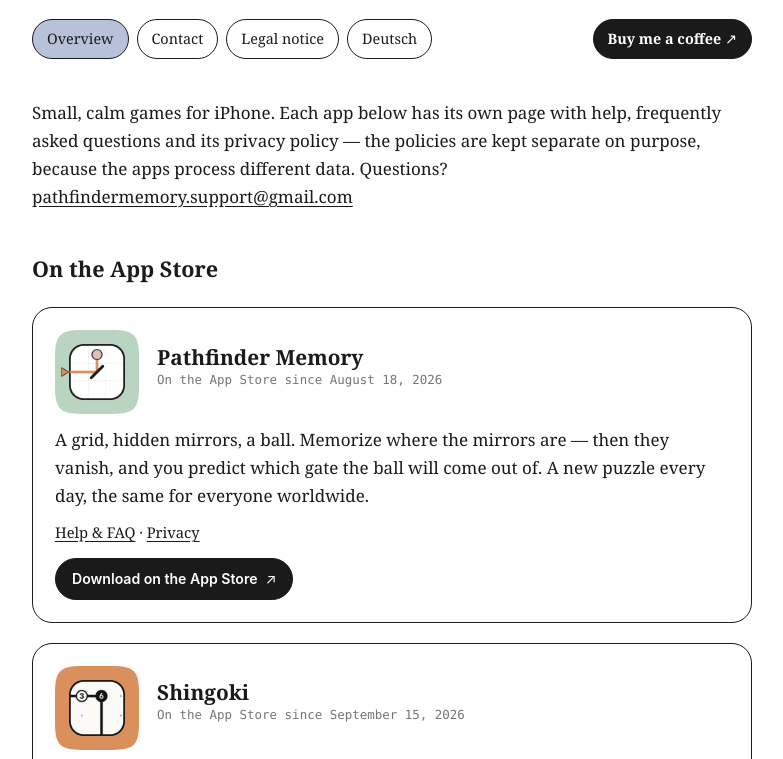
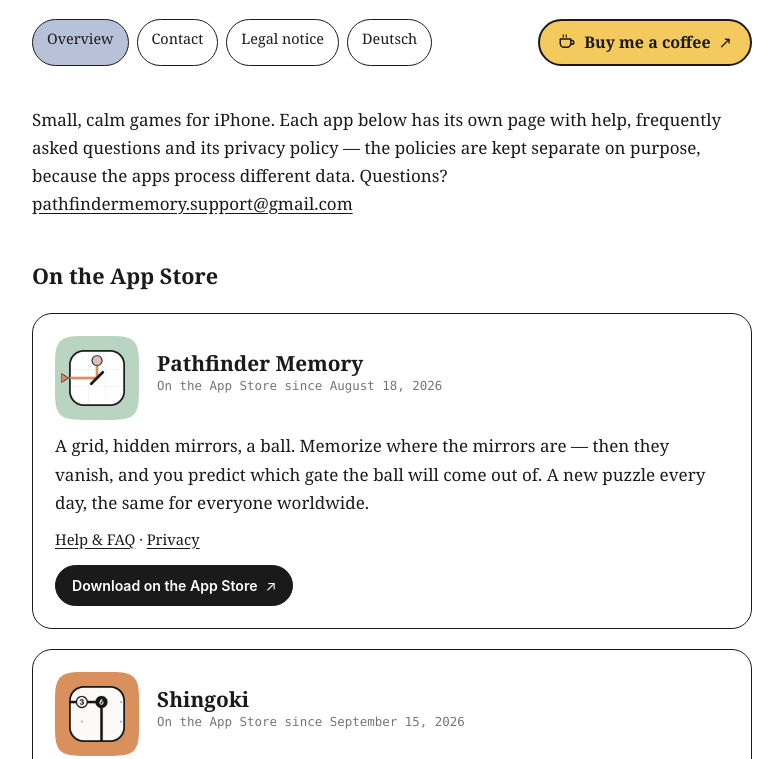
Before and after one commit to pascaldohmeier/pascaldohmeier.github.io, a plain HTML site: page en.html in a window 1280 px wide. Shown: the part 134-893 px from the top of the page, without its empty margins (248-1031 px from the left). Drawn offline with Linux system fonts and the light colour scheme.

Commit message:
Abgleich aus ~/website

```diff
--- a/en.html
+++ b/en.html
@@ -30,7 +30,7 @@
   <a href="#contact">Contact</a>
   <a href="impressum.html">Legal notice</a>
   <a href="./" lang="de">Deutsch</a>
-  <a class="coffee" href="https://buymeacoffee.com/pascaldohmeier" target="_blank" rel="noopener">Buy me a coffee</a>
+  <a class="coffee" href="https://buymeacoffee.com/pascaldohmeier" target="_blank" rel="noopener"><svg class="cup" viewBox="0 0 24 24" width="18" height="18" aria-hidden="true"><path d="M3 8h14v6a5 5 0 0 1-5 5H8a5 5 0 0 1-5-5V8zm14 2h1.5a2.5 2.5 0 0 1 0 5H17" fill="none" stroke="currentColor" stroke-width="2" stroke-linejoin="round"/><path d="M7 2.5c-.8 1 .8 2 0 3M11 2.5c-.8 1 .8 2 0 3" fill="none" stroke="currentColor" stroke-width="1.6" stroke-linecap="round"/></svg>Buy me a coffee</a>
 </nav>
 
 <p>Small, calm games for iPhone. Each app below has its own page with help,
--- a/style.css
+++ b/style.css
@@ -25,6 +25,7 @@
   --accent: #B7C1D8;
   --mint: #B9D5C2;
   --warn: #DEA8A8;
+  --coffee: #F4C95D;      /* only for the coffee button */
   --radius: 20px;
 }
 
@@ -60,13 +61,20 @@ nav a {
   background: var(--surface);
 }
 nav a[aria-current="page"] { background: var(--accent); }
-/* Support link, pinned to the right end of the nav row. */
+/* Support link, pinned to the right end of the nav row. Warm amber so it
+   stands out against the white pills, but flat like everything else: ink
+   outline only, no shadow. */
 nav a.coffee {
   margin-left: auto;
-  background: var(--ink); color: #FFFFFF; font-weight: 600;
+  display: inline-flex; align-items: center; gap: 8px;
+  padding: 8px 18px;
+  font-size: 1rem; font-weight: 700;
+  background: var(--coffee); color: var(--ink);
+  border: 2px solid var(--line);
 }
-nav a.coffee::after { content: " ↗"; font-weight: 400; }
-nav a.coffee:hover { background: var(--accent); color: var(--ink); }
+nav a.coffee .cup { flex: none; }
+nav a.coffee::after { content: "↗"; font-weight: 400; }
+nav a.coffee:hover { background: var(--ink); color: #FFFFFF; }
 
 /* Inhalt */
 h2 { font-size: 1.35rem; margin: 40px 0 12px; }
```
Also changed, not shown: index.html (+1 -1 lines).
